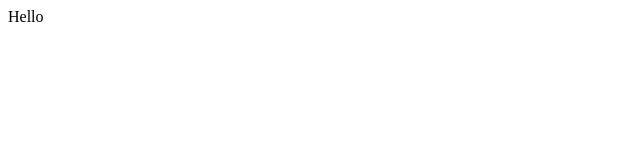
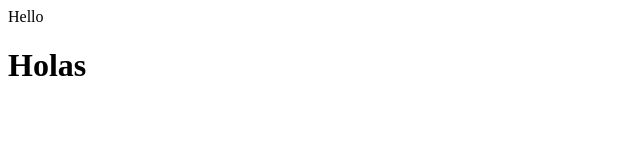
Before and after one commit to lihtnes14/demo-repo, a plain HTML site: page index.html in a window 1280 px wide. Shown: the whole page, without its empty margins (0-640 px from the left). Drawn offline with Linux system fonts and the light colour scheme.

Commit message:
Changes made

```diff
--- a/index.html
+++ b/index.html
@@ -1 +1,2 @@
 <div>Hello</div>
+<h1> Holas</h1>
```
